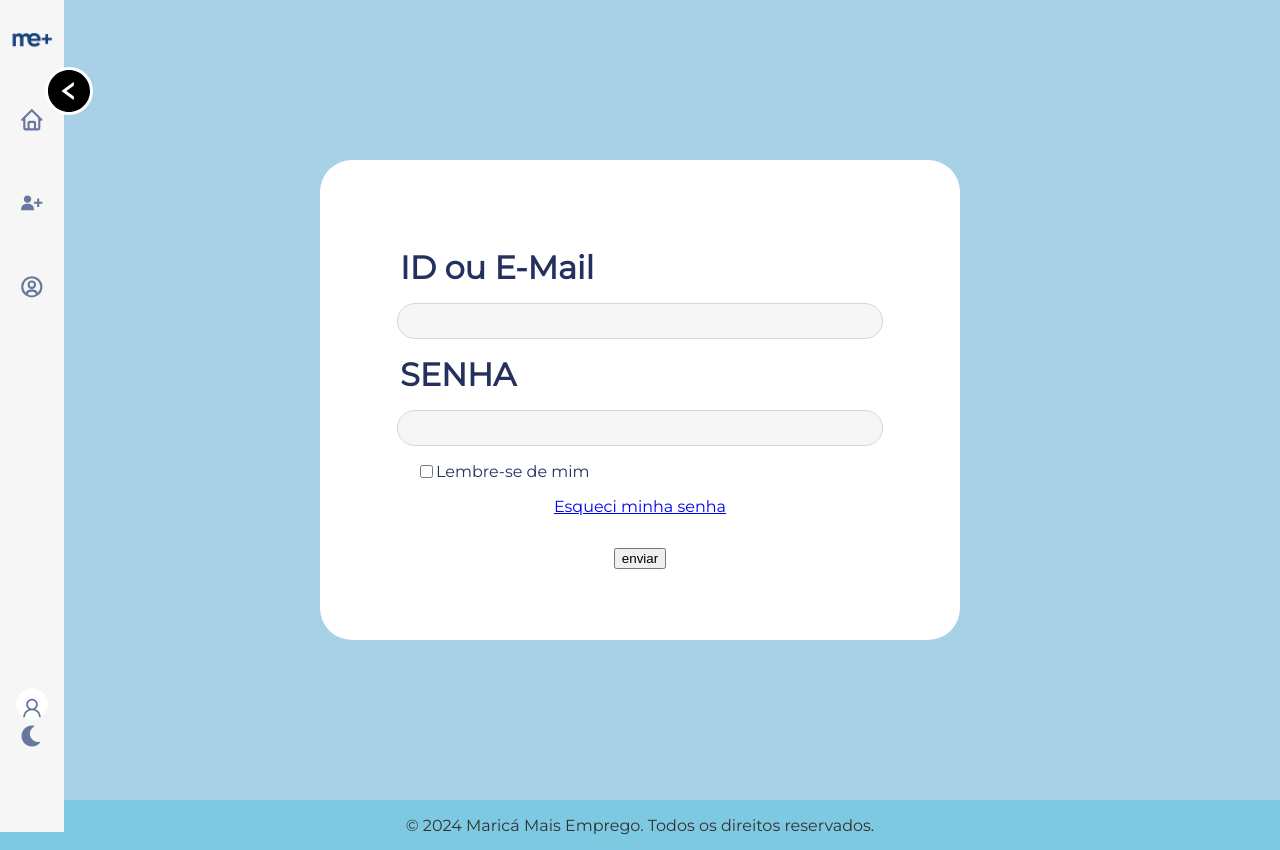
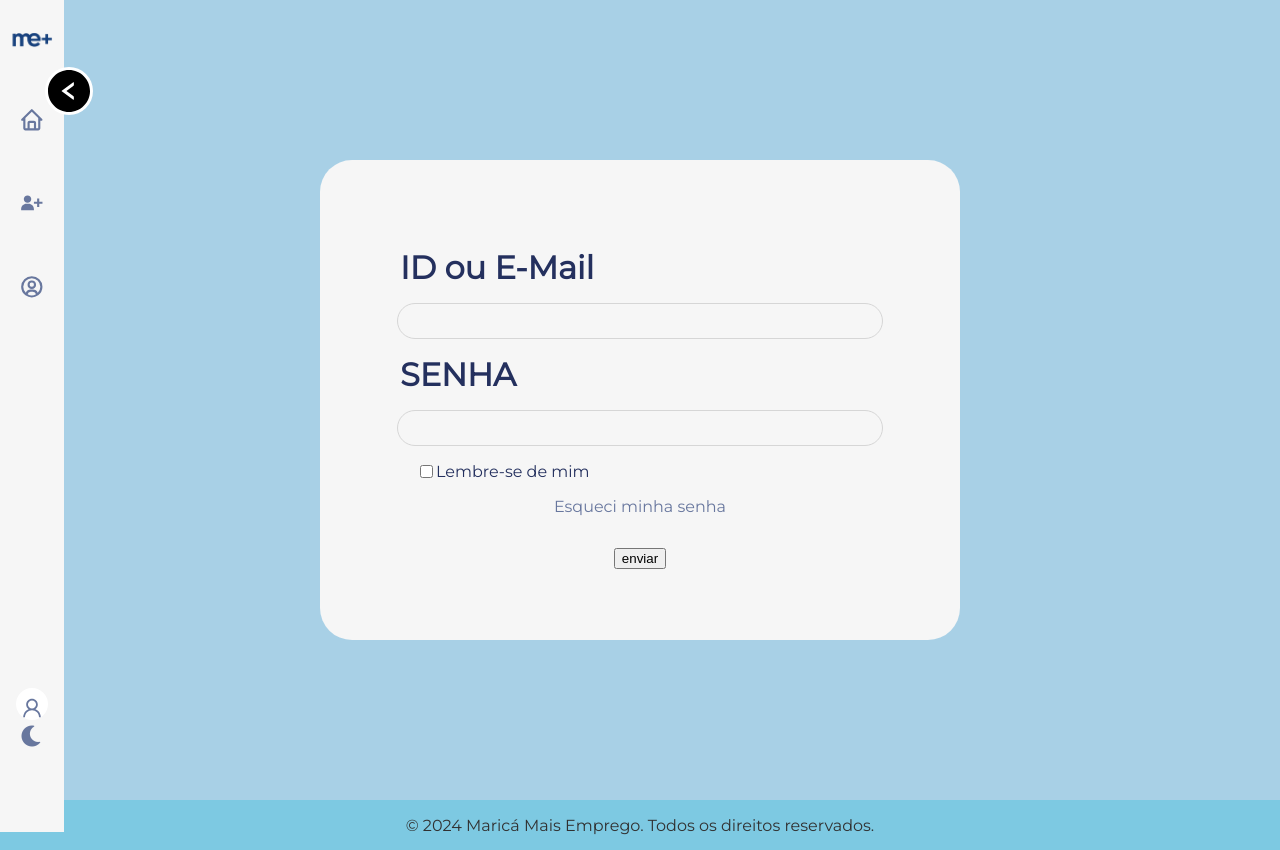
Before and after one commit to pfFabio/marica-emprego_3periodo, a React (Create React App) app: page /login in a window 1280 px wide. Built offline with nearby package versions, Linux system fonts and the light colour scheme.

Commit message:
login com tema

```diff
--- a/src/components/Login.jsx
+++ b/src/components/Login.jsx
@@ -16,7 +16,7 @@ display: flex;
 width: 40rem;
 height: 30rem;
 border-radius: 2rem;
-background-color: white;
+background-color: ${({ theme }) => theme.backgroundHeader};
 `
 
 
@@ -52,7 +52,14 @@ display: flex;
 width: 28rem;
 margin: 1rem;
 justify-content: start;
+
 `
+
+const A = styled.a`
+text-decoration: none;
+color: ${({ theme }) => theme.primary};
+`
+
 
 const Enviar = styled.button`
 margin-top: 2rem;
@@ -92,7 +99,7 @@ function Login(){
                         <input type="checkbox" name="lembrar"/>
                         Lembre-se de mim
                     </Lembrar>
-                        <a href="/">Esqueci minha senha </a>
+                        <A href="/">Esqueci minha senha </A>
                     <Enviar type="submit">enviar</Enviar>
                 </Form>
             </Container>
```
